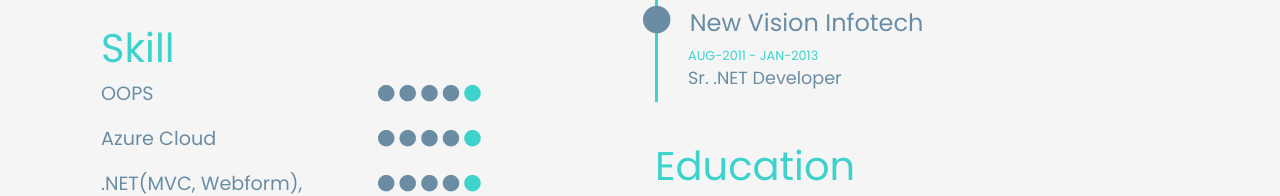
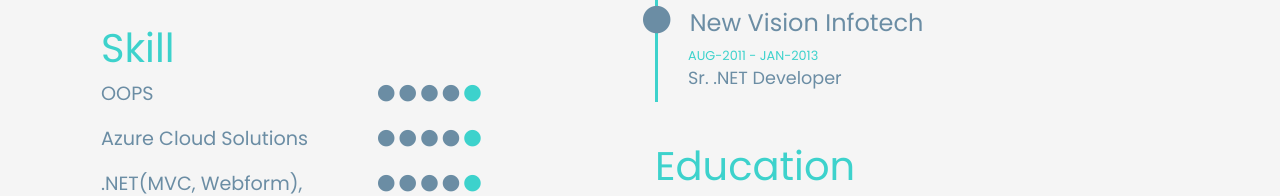
Before and after one commit to mihirmodh/mihirmodh.github.io, a plain HTML site: page index.html in a window 1280 px wide. Shown: the part 780-976 px from the top of the page. Drawn offline with nearby package versions, Linux system fonts and the light colour scheme.

Commit message:
Update index.html

```diff
--- a/index.html
+++ b/index.html
@@ -163,7 +163,7 @@
                     </li>
                     <li class="pb-3">
                         <div class="row">
-                            <div class="col-md-6">Azure Cloud</div>
+                            <div class="col-md-6">Azure Cloud Solutions</div>
                             <div class="col-md-6">
                                 <i class="fa fa-circle subcolorgray"></i>
                                 <i class="fa fa-circle subcolorgray"></i>
```
